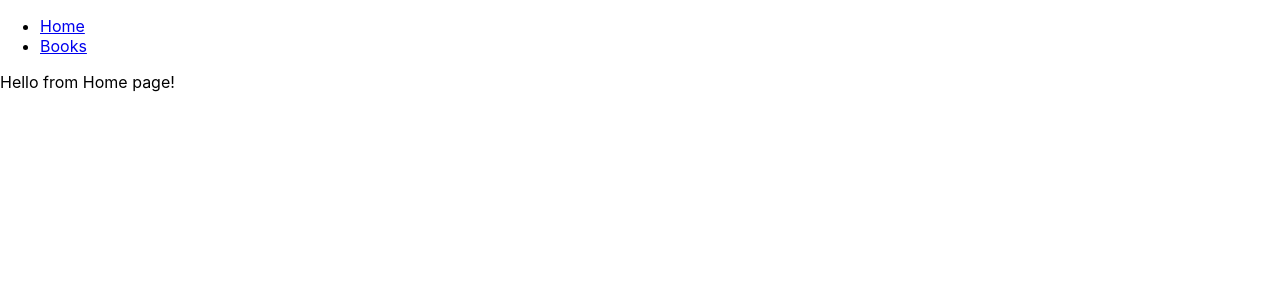
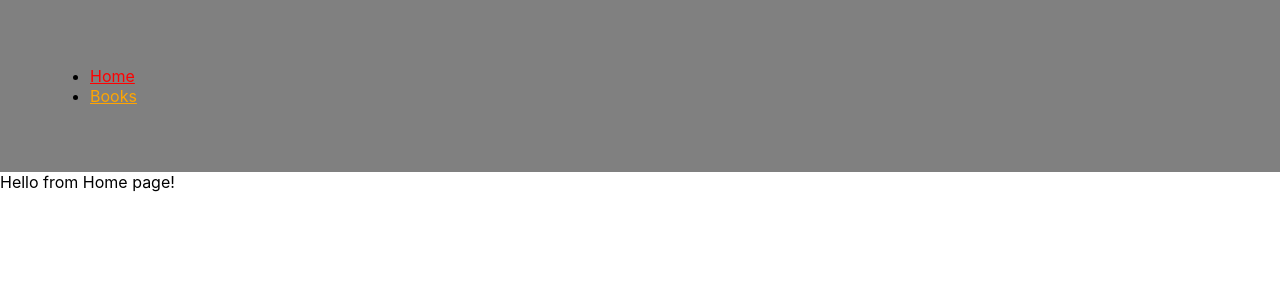
Before and after one commit to Y1lmaz-Ahmet/react-router-v6-test-app, a React (Create React App) app: page / in a window 1280 px wide. Shown: the top 300 px of the page. Built offline with nearby package versions, Linux system fonts and the light colour scheme.

Commit message:
Navlinks Active State

```diff
--- a/src/App.js
+++ b/src/App.js
@@ -1,19 +1,41 @@
-import { Route, Routes, Link } from "react-router-dom";
+import { Route, Routes, Link, NavLink } from "react-router-dom";
+
 import Home from "./components/Home";
 import BookList from "./components/BookList";
 import Book from "./components/Book";
 import NotFound from "./components/NotFound";
 import NewBook from "./components/NewBook";
 export function App() {
+  const activeStyle = {
+    backgroundColor: "green",
+  };
+  const notActive = {
+    backgroundColor: "purple",
+  };
   return (
     <>
-      <nav>
+      <nav
+        style={{
+          backgroundColor: "gray",
+          padding: 50,
+        }}
+      >
         <ul>
           <li>
-            <Link to="/">Home</Link>
+            <NavLink
+              to="/"
+              style={({ isActive }) => ({ color: isActive ? "red" : "orange" })}
+            >
+              Home
+            </NavLink>
           </li>
           <li>
-            <Link to="books">Books</Link>
+            <NavLink
+              to="books"
+              style={({ isActive }) => ({ color: isActive ? "red" : "orange" })}
+            >
+              Books
+            </NavLink>
           </li>
         </ul>
       </nav>
```
